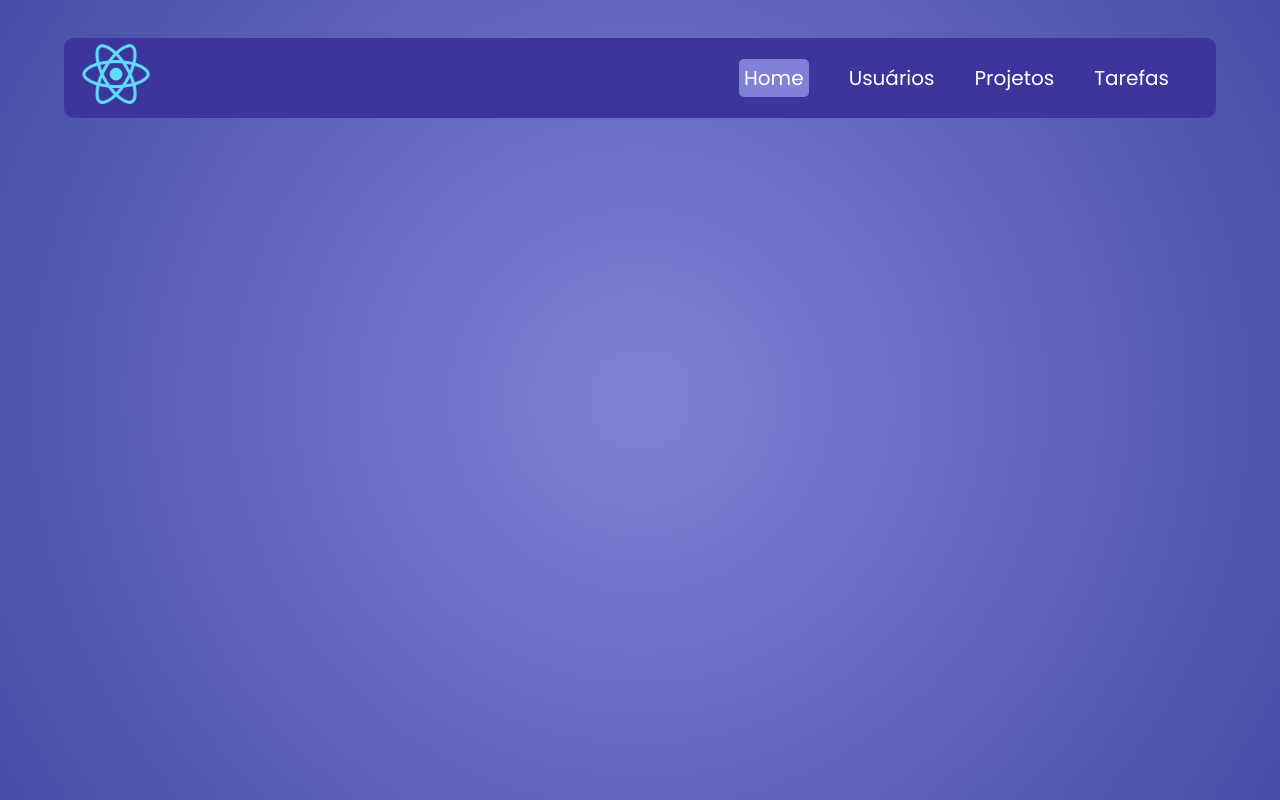
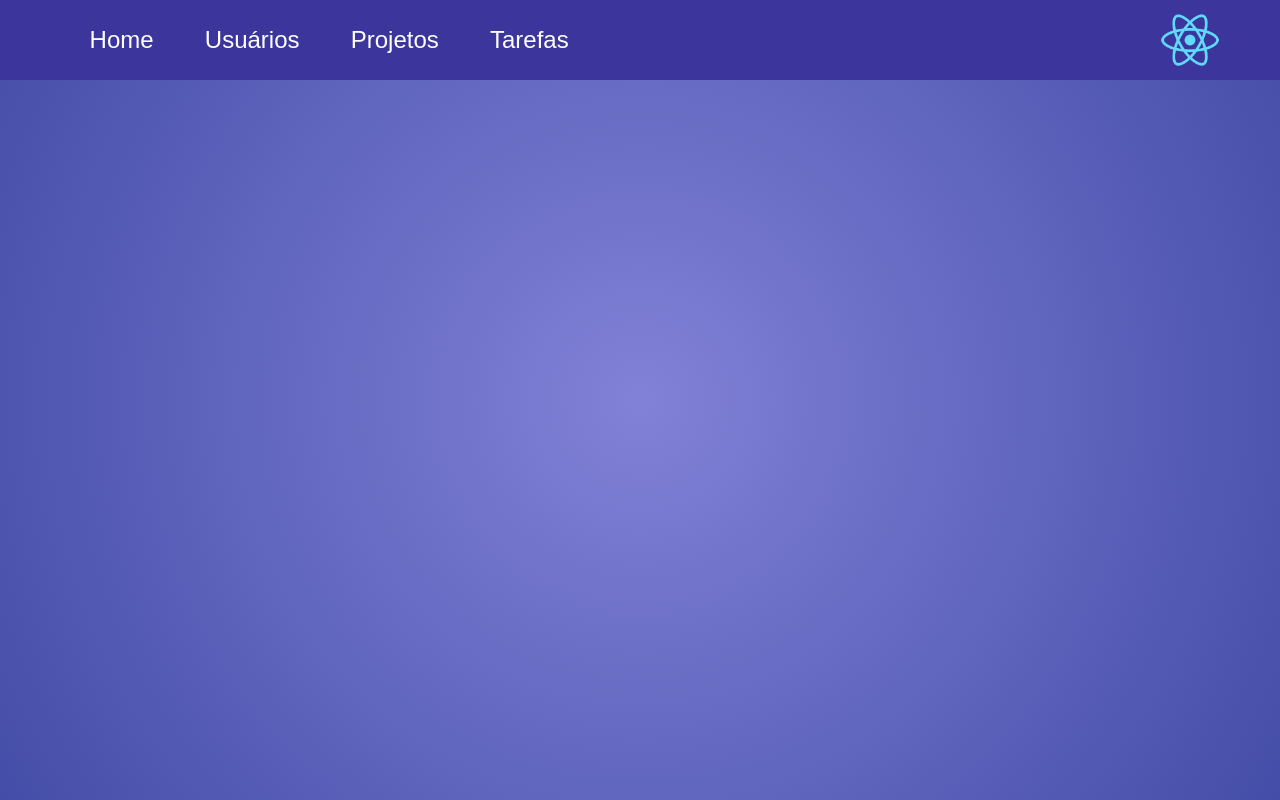
Before and after one commit to joaorjoaquim/ReactJS-NextJS-CRUD-Frontend, a React (Create React App) app: page /home in a window 1280 px wide. Built offline with nearby package versions, Linux system fonts and the light colour scheme.

Commit message:
new navbar

```diff
--- a/src/components/Navbar/index.js
+++ b/src/components/Navbar/index.js
@@ -1,50 +1,56 @@
 import React, { useState } from 'react';
-import { NavLink } from 'react-router-dom';
 import {
-    Container,
-    Img,
-    MyNav,
-    Ul,
-    Li,
-    DropDownButton,
-    Header,
+    NavbarContainer,
+    LeftContainer,
+    RightContainer,
+    NavbarExtendedContainer,
+    NavbarInnerContainer,
+    NavbarLinkContainer,
+    NavbarLink,
+    Logo,
+    OpenLinksButton,
+    NavbarLinkExtended,
 } from './styles';
-import logo from '../../img/logo192.png';
+import LogoImg from '../../img/logo192.png';
 
 function Navbar() {
     const [extendNavbar, setExtendNavbar] = useState(false);
 
     return (
-        <Header>
-            <MyNav>
-                <Container>
-                    <NavLink to="/">
-                        <Img src={logo} alt="Home" />
-                    </NavLink>
-                    <Ul extendNavBar={extendNavbar}>
-                        <Li>
-                            <NavLink to="/home">Home</NavLink>
-                        </Li>
-                        <Li>
-                            <NavLink to="/users">Usuários</NavLink>
-                        </Li>
-                        <Li>
-                            <NavLink to="/projects">Projetos</NavLink>
-                        </Li>
-                        <Li>
-                            <NavLink to="/tasks">Tarefas</NavLink>
-                        </Li>
-                    </Ul>
-                    <DropDownButton
-                        onClick={() => {
-                            setExtendNavbar(!extendNavbar);
-                        }}
-                    >
-                        {extendNavbar ? <>&#10005;</> : <>&#8801;</>}
-                    </DropDownButton>
-                </Container>
-            </MyNav>
-        </Header>
+        <NavbarContainer extendNavbar={extendNavbar}>
+            <NavbarInnerContainer>
+                <LeftContainer>
+                    <NavbarLinkContainer>
+                        <NavbarLink to="/home"> Home</NavbarLink>
+                        <NavbarLink to="/users">Usuários</NavbarLink>
+                        <NavbarLink to="/projects">Projetos</NavbarLink>
+                        <NavbarLink to="/tasks">Tarefas</NavbarLink>
+                        <OpenLinksButton
+                            onClick={() => {
+                                setExtendNavbar((curr) => !curr);
+                            }}
+                        >
+                            {extendNavbar ? <>&#10005;</> : <> &#8801;</>}
+                        </OpenLinksButton>
+                    </NavbarLinkContainer>
+                </LeftContainer>
+                <RightContainer>
+                    <Logo src={LogoImg}></Logo>
+                </RightContainer>
+            </NavbarInnerContainer>
+            {extendNavbar && (
+                <NavbarExtendedContainer>
+                    <NavbarLinkExtended to="/"> Home</NavbarLinkExtended>
+                    <NavbarLinkExtended to="/users">
+                        Usuários
+                    </NavbarLinkExtended>
+                    <NavbarLinkExtended to="/projects">
+                        Projetos
+                    </NavbarLinkExtended>
+                    <NavbarLinkExtended to="/tasks">Tarefas</NavbarLinkExtended>
+                </NavbarExtendedContainer>
+            )}
+        </NavbarContainer>
     );
 }
 
--- a/src/components/Navbar/styles.js
+++ b/src/components/Navbar/styles.js
@@ -1,79 +1,55 @@
 import styled from 'styled-components';
+import { Link } from 'react-router-dom';
 
-export const MyNav = styled.nav`
+export const NavbarContainer = styled.nav`
+    width: 100%;
+    height: ${(props) => (props.extendNavbar ? '100vh' : '80px')};
+    background-color: #3c369c;
     display: flex;
-    justify-content: space-between;
-    align-items: center;
-    background-color: #3c369c;
-    padding: 0.5em;
-    border-radius: 10px;
-    width: 100%;
-    height: 100%;
-    max-height: 10vh;
-    max-width: 90vw;
-    margin: 5vw auto;
-    transition: all 1.3s ease-in;
-    position: fixed;
-
+    flex-direction: column;
     @media (min-width: 700px) {
-        margin: 3vw auto;
+        height: 80px;
     }
 `;
 
-export const Container = styled.div`
+export const LeftContainer = styled.div`
+    flex: 70%;
     display: flex;
-    justify-content: space-between;
     align-items: center;
-    margin: 0 auto;
-    flex-wrap: wrap;
-    font-size: 20px;
-    width: 100%;
-    max-width: 1200px;
+    padding-left: 5%;
 `;
 
-export const Header = styled.div`
+export const RightContainer = styled.div`
+    flex: 30%;
     display: flex;
-    justify-content: center;
+    justify-content: flex-end;
+    padding-right: 50px;
 `;
 
-export const ExtendedContainer = styled.div`
+export const NavbarInnerContainer = styled.div`
+    width: 100%;
+    height: 80px;
     display: flex;
-    flex-direction: column;
-    align-items: center;
-    width: 100%;
-    height: 100vh;
-    max-height: 100vh;
-
-    background-color: #3c369c;
-
-    @media (min-width: 700px) {
-        display: none;
-    }
 `;
 
-export const Img = styled.img`
-    height: 70px;
-    width: 70px;
-    margin-left: 10px;
+export const NavbarLinkContainer = styled.div`
+    display: flex;
+    align-items: center;
 `;
 
-export const Ul = styled.ul`
-    display: flex;
-    list-style: none;
-    align-items: center;
+export const NavbarLink = styled(Link)`
+    color: white;
+    font-size: x-large;
+    font-family: Arial, Helvetica, sans-serif;
+    text-decoration: none;
 
+    margin: 2vw;
     @media (max-width: 700px) {
         display: none;
     }
-`;
 
-export const Li = styled.li`
-    margin-right: 2em;
-
-    a {
     color: #fff;
     text-decoration: none;
-
     &:hover {
         color: red;
         background-color: rgba(129, 129, 215, 1);
@@ -86,23 +62,55 @@ export const Li = styled.li`
         border-radius: 5px;
         padding: 5px;
     }
+`;
+
+export const NavbarLinkExtended = styled(Link)`
+    color: white;
+    font-size: x-large;
+    font-family: Arial, Helvetica, sans-serif;
+    text-decoration: none;
+    margin: 2vh;
+
+    color: #fff;
+    text-decoration: none;
+    &:hover {
+        color: red;
+        background-color: rgba(129, 129, 215, 1);
+        border-radius: 5px;
+        padding: 5px;
+        transition: all 0.3s ease;
     }
-
-    @media (max-width: 700px) {
+    &.active {
+        background-color: rgba(129, 129, 215, 1);
+        border-radius: 5px;
+        padding: 5px;
     }
 `;
 
-export const DropDownButton = styled.button`
+export const Logo = styled.img`
+    margin: 10px;
+    max-width: 180px;
+    height: auto;
+`;
+
+export const OpenLinksButton = styled.button`
     width: 70px;
     height: 50px;
-    margin-right: 50px;
     background: none;
     border: none;
-    color: #fff;
-    font-size: 40px;
+    color: white;
+    font-size: 45px;
     cursor: pointer;
-
     @media (min-width: 700px) {
         display: none;
     }
 `;
+
+export const NavbarExtendedContainer = styled.div`
+    display: flex;
+    flex-direction: column;
+    align-items: center;
+    @media (min-width: 700px) {
+        display: none;
+    }
+`;
```
Lines whose indentation alone changed are shown as unchanged.
